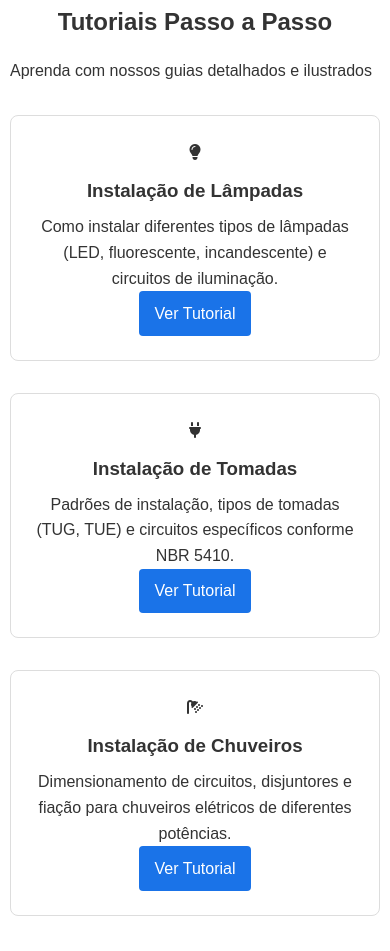
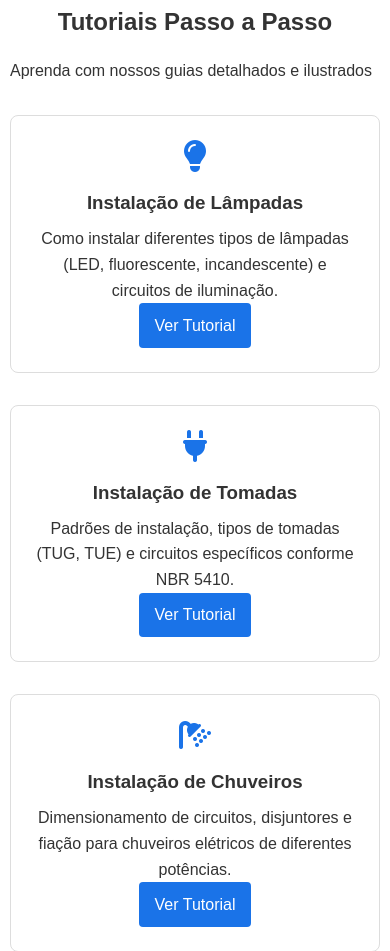
Before and after one commit to gilmroliveira/Guia_do_eletricista, a plain HTML site: page index.html in a window 390 px wide. Shown: the part 887-1838 px from the top of the page. Drawn offline with Linux system fonts and the light colour scheme.

```diff
--- a/css/styles.css
+++ b/css/styles.css
@@ -120,6 +120,8 @@ nav a:hover, nav a:focus {
 }
 
 .feature-card .icon {
+    font-size: 2.5rem;
+    color: #1a73e8;
     margin-bottom: 1rem;
 }
 
@@ -242,6 +244,10 @@ footer h3 {
         align-items: center;
         text-align: center;
     }
+
+    .feature-card .icon {
+        font-size: 2rem;
+    }
 }
 
 @media (max-width: 480px) {
```
